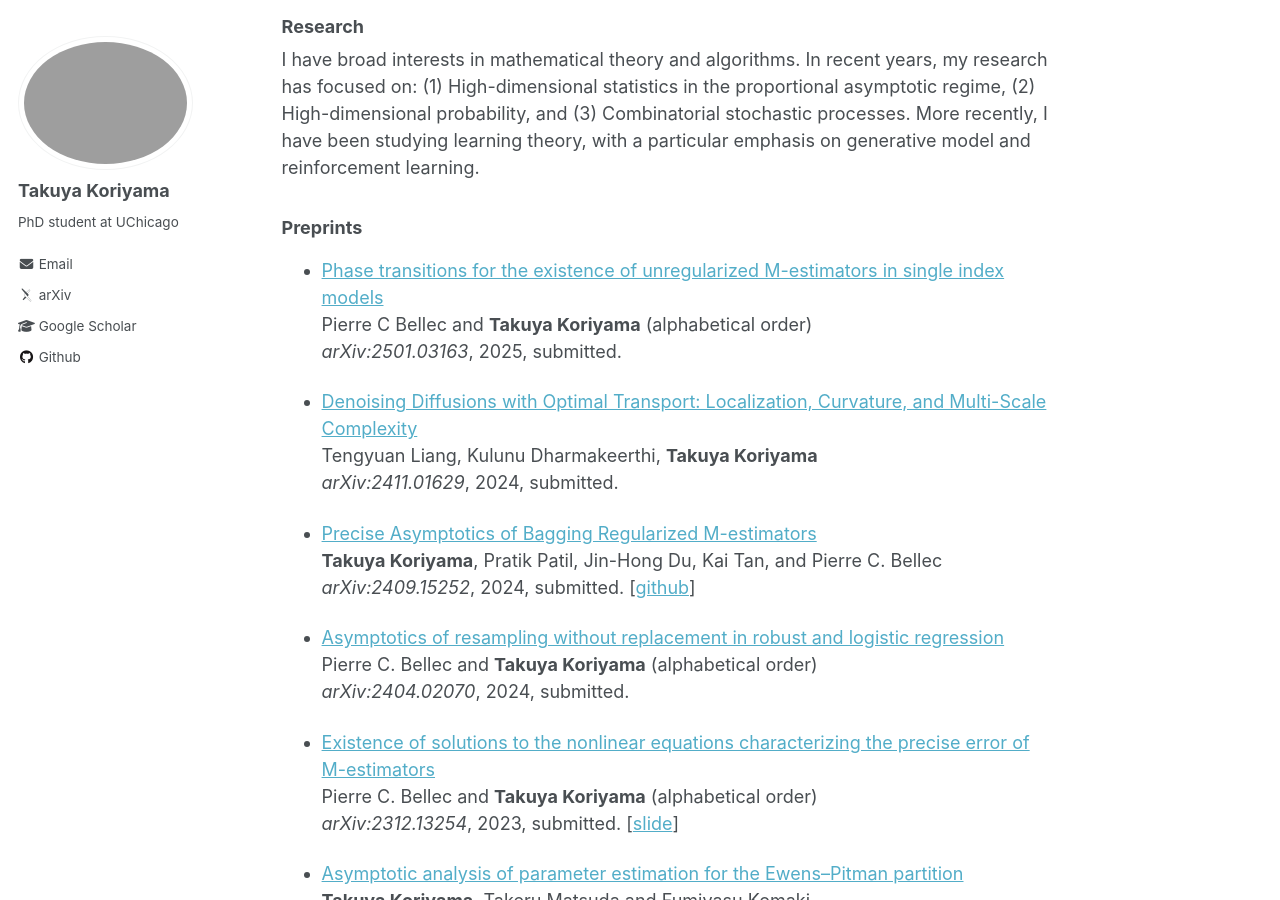
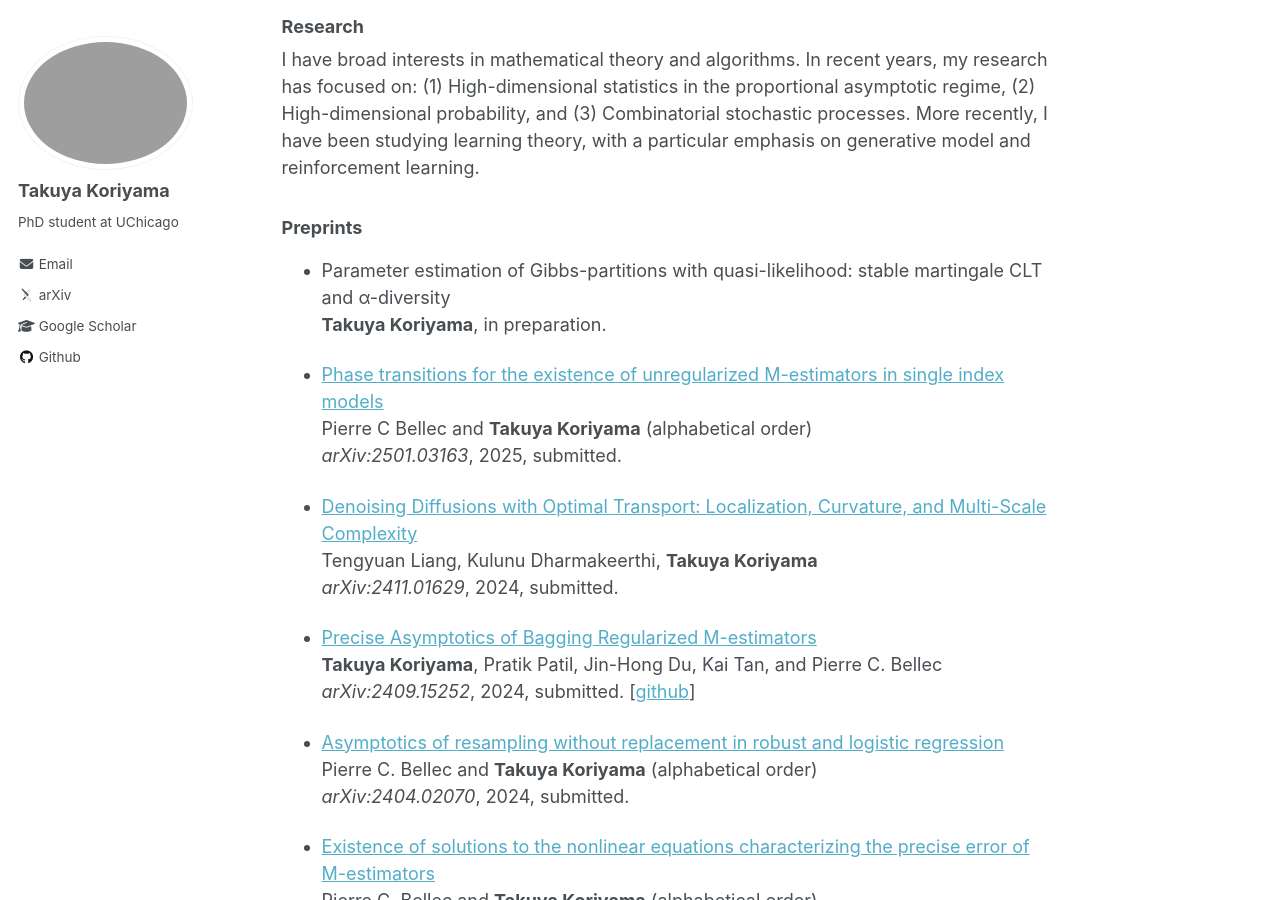
Before and after one commit to TakuyaKoriyama/takuyakoriyama.github.io, a Jekyll site: the page built from _pages/about.md, in a window 1280 px wide and 900 px high, scrolled down 418 px. Built offline with Jekyll 4.4.1, drawn with Linux system fonts in a browser that asks for light colours; some web fonts are replaced.

Commit message:
Update about.md

```diff
--- a/_pages/about.md
+++ b/_pages/about.md
@@ -30,6 +30,9 @@ I have broad interests in mathematical theory and algorithms. In recent years, m
 More recently, I have been studying learning theory, with a particular emphasis on generative model and reinforcement learning.
 
 ### Preprints
+* Parameter estimation of Gibbs-partitions with quasi-likelihood: stable martingale CLT and α-diversity\\
+__Takuya Koriyama__, in preparation.
+
 * [Phase transitions for the existence of unregularized M-estimators in single index models](https://arxiv.org/abs/2501.03163)\\
 Pierre C Bellec and __Takuya Koriyama__ (alphabetical order)\\
 *arXiv:2501.03163*, 2025, submitted.
```
